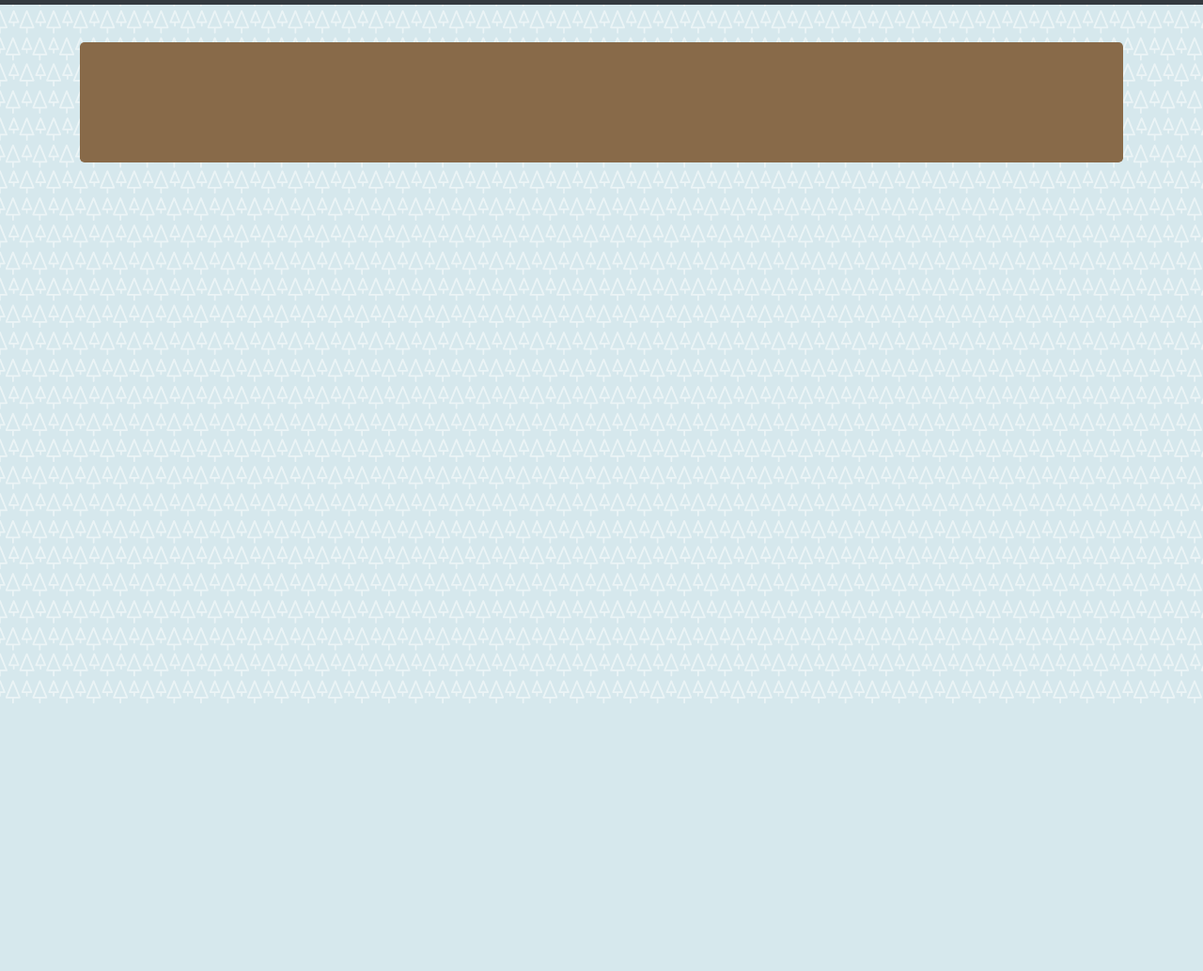
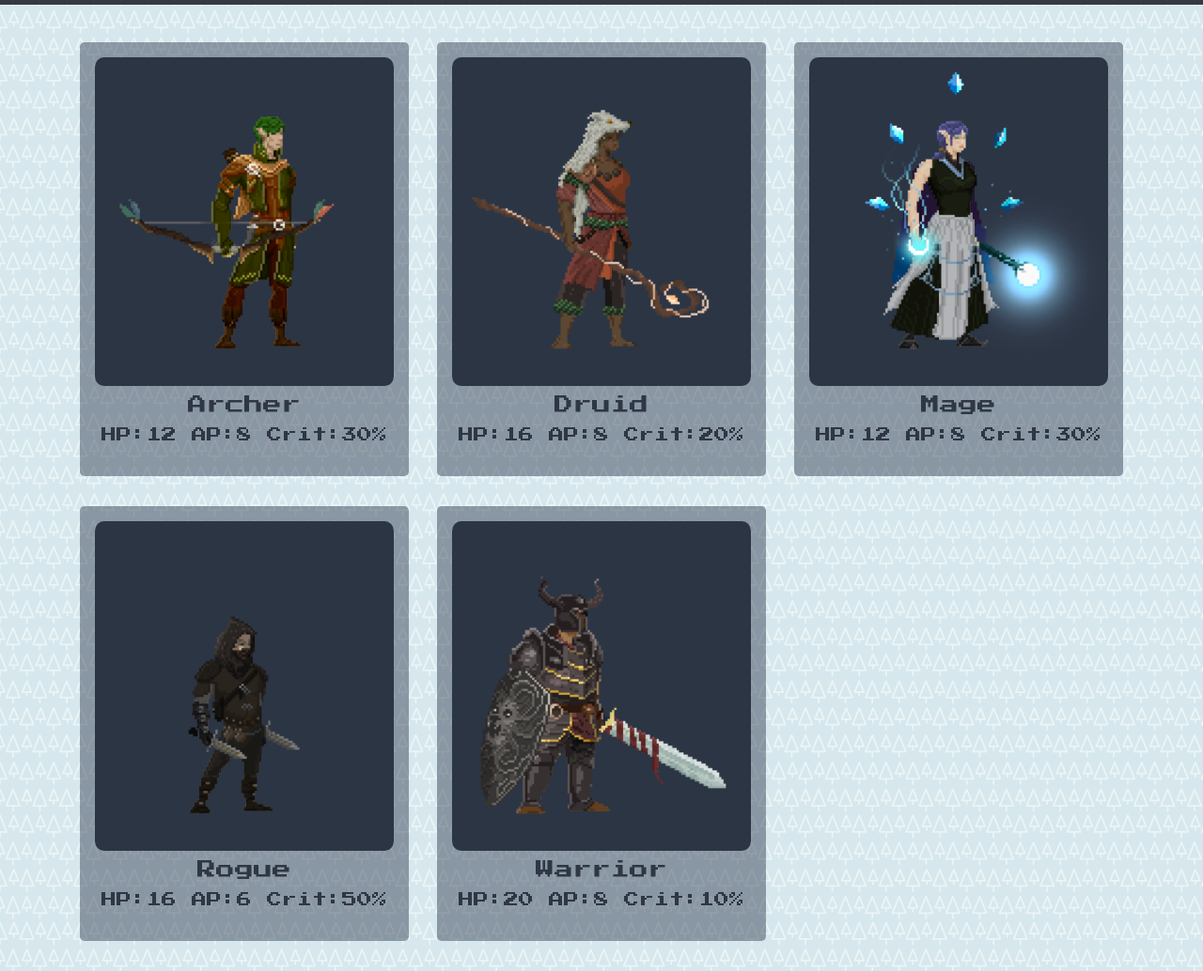
Before and after one commit to Evolatum/RPG, a plain HTML site: page index.html in a window 1280 px wide. Shown: the part 51-1085 px from the top of the page at 94% size. Before the commit the page ends 800 px from the top, so only its background shows below. Drawn offline with nearby package versions, Linux system fonts and the light colour scheme.

Commit message:
Added character displaying with updating stats and tooltips

```diff
--- a/assets/css/style.css
+++ b/assets/css/style.css
@@ -3,6 +3,7 @@
     background-image: url(../images/trees/trees.png);
     background-color: #d6e8ed;
     font-family: 'Press Start 2P', sans-serif;
+    color: #2f3644;
 }
 
 .navbar{
@@ -18,8 +19,18 @@
     margin-top: 6em;
 }
 
-#brownNav{
-    background-color: rgb(136, 106, 73);
+.jumbotron{
+    padding:1em;
+}
+
+.character{
+    background-color: rgba(34, 46, 66, 0.432);
+}
+
+.imgClass{
+    margin:0;
+    margin-bottom: .5em;
+    border-radius: 3%;
 }
 
 #nameShort{
--- a/assets/javascript/game.js
+++ b/assets/javascript/game.js
@@ -1,10 +1,8 @@
 class characterClass{
-    constructor(name, HP, AP, CAP, critMult, critChance, attIcon, specAP, specCD, specIcon){
+    constructor(name, HP, AP, critChance, attIcon, specAP, specCD, specIcon){
         this.name = name;
         this.HP = HP*2;
         this.AP = AP;
-        this.CAP = CAP;
-        this.critMult = critMult;
         this.critChance = critChance;
         this.attIcon = attIcon;
         this.specAP = specAP;
@@ -14,7 +12,7 @@
     get attack(){
         if(this.critChance >= randomNumber(100,1)){
             console.log("CRITICAL!");
-            return randomNumber(this.AP*2)
+            return randomNumber(this.AP)*2;
         } else{
             return randomNumber(this.AP);
         }
@@ -23,19 +21,25 @@
     get specAttack(){
         if(this.critChance >= randomNumber(100,1)){
             console.log("SPEC-CRITICAL!");
-            return randomNumber(this.specAP*2)
+            return randomNumber(this.specAP)*2;
         } else{
             return randomNumber(this.specAP);
         }
     }
+
+    updateHTML(){
+        $("#"+this.name).children("p").children(".HP").text(this.HP);
+        $("#"+this.name).children("p").children(".AP").text(this.AP);
+        $("#"+this.name).children("p").children(".crit").text(this.critChance);
+    }
 }
 
 let characters = [
-    new characterClass("Archer", 8, 8, 8, 3, 20, "far fa-bow-arrow", 16, 4, "far fa-bullseye-arrow"),
-    new characterClass("Warrior", 10, 8, 8, 2, 10, "far fa-sword", 4, 2, "far fa-shield-alt"),
-    new characterClass("Rogue", 8, 4, 4, 3, 50, "far fa-dagger", 20, 6, "far fa-flask-poison"),
-    new characterClass("Mage", 6, 10, 4, 2, 10, "far fa-wand-magic", 16, 4, "far fa-book-spells"),
-    new characterClass("Druid", 8, 8, 8, 2, 10, "far fa-staff", 20, 5, "far fa-paw-claws")
+    new characterClass("Archer", 6, 8, 30, "far fa-bow-arrow", 16, 4, "far fa-bullseye-arrow"),
+    new characterClass("Warrior", 10, 8, 10, "far fa-sword", 4, 2, "far fa-shield-alt"),
+    new characterClass("Rogue", 8, 6, 50, "far fa-dagger", 20, 6, "far fa-flask-poison"),
+    new characterClass("Mage", 6, 8, 30, "far fa-wand-magic", 16, 4, "far fa-book-spells"),
+    new characterClass("Druid", 8, 8, 20, "far fa-staff", 20, 5, "far fa-paw-claws")
 ];
 
 characters[1].specAttack = new function(){
@@ -44,7 +48,7 @@
     console.log("Healed HP");
     if(this.critChance >= randomNumber(100,1)){
         console.log("SPEC-CRITICAL!");
-        return randomNumber(this.specAP*2)
+        return randomNumber(this.specAP)*2;
     } else{
         return randomNumber(this.specAP);
     }
@@ -53,8 +57,13 @@
 console.log("Testing warrior attack: " + characters[1].attack);
 console.log("Testing warrior special attack: " + characters[1].specAttack);
 
+for(let character of characters) character.updateHTML();
 
+//Tooltop Inizialization
+$(function () {
+    $('[data-toggle="tooltip"]').tooltip()
+})
 
 function randomNumber (max=10, min=1){
-    return Math.floor(Math.random() * (max - min)) + min;
+    return Math.floor(Math.random() * (max - min + 1)) + min;
   }
--- a/index.html
+++ b/index.html
@@ -2,7 +2,7 @@
 <html lang="en">
 <head>
     <meta charset="UTF-8">
-    <meta name="viewport" content="width=device-width, initial-scale=1, shrink-to-fit=no">
+    <meta name="viewport" content="width=device-width, initial-scale=.9, shrink-to-fit=no">
     <title>RPG</title>
     <link rel="stylesheet" href="https://stackpath.bootstrapcdn.com/bootstrap/4.3.1/css/bootstrap.min.css" integrity="sha384-ggOyR0iXCbMQv3Xipma34MD+dH/1fQ784/j6cY/iJTQUOhcWr7x9JvoRxT2MZw1T" crossorigin="anonymous">
     <link href="assets/css/style.css" rel="stylesheet" type="text/css">
@@ -24,14 +24,69 @@
         </span>
     </nav>
 
-
     <div class="container" id="mainContent">
         <div class="row">
-            <div class="col-lg">
-                <div class="jumbotron" id="brownNav">
 
+            <div class="col-md-4 col-sm-6">
+                <div class="character jumbotron" id="Archer">
+                    <img class="img-fluid imgClass" src="assets/images/Archer.png" alt="Archer image">
+                    <h5 class="text-center">Archer</h5>
+                    <p class="text-center">
+                        <span data-toggle="tooltip" data-placement="top" title="Hit Points">HP:</span><span class="HP"></span>
+                        <span data-toggle="tooltip" data-placement="top" title="Attack Power">AP:</span><span class="AP"></span>
+                        <span data-toggle="tooltip" data-placement="top" title="Critical Chance (x2)">Crit:</span><span class="crit"></span>%
+                    </p>
                 </div>
             </div>
+
+            <div class="col-md-4 col-sm-6">
+                <div class="character jumbotron" id="Druid">
+                    <img class="img-fluid imgClass" src="assets/images/Druid.png" alt="Druid image">
+                    <h5 class="text-center">Druid</h5>
+                    <p class="text-center">
+                        <span data-toggle="tooltip" data-placement="top" title="Hit Points">HP:</span><span class="HP"></span>
+                        <span data-toggle="tooltip" data-placement="top" title="Attack Power">AP:</span><span class="AP"></span>
+                        <span data-toggle="tooltip" data-placement="top" title="Critical Chance (x2)">Crit:</span><span class="crit"></span>%
+                    </p>
+                </div>
+            </div>
+
+            <div class="col-md-4 col-sm-6">
+                <div class="character jumbotron" id="Mage">
+                    <img class="img-fluid imgClass" src="assets/images/Mage.png" alt="Mage image">
+                    <h5 class="text-center">Mage</h5>
+                    <p class="text-center">
+                        <span data-toggle="tooltip" data-placement="top" title="Hit Points">HP:</span><span class="HP"></span>
+                        <span data-toggle="tooltip" data-placement="top" title="Attack Power">AP:</span><span class="AP"></span>
+                        <span data-toggle="tooltip" data-placement="top" title="Critical Chance (x2)">Crit:</span><span class="crit"></span>%
+                    </p>
+                </div>
+            </div>
+
+            <div class="col-md-4 col-sm-6">
+                <div class="character jumbotron" id="Rogue">
+                    <img class="img-fluid imgClass" src="assets/images/Rogue.png" alt="Rogue image">
+                    <h5 class="text-center">Rogue</h5>
+                    <p class="text-center">
+                        <span data-toggle="tooltip" data-placement="top" title="Hit Points">HP:</span><span class="HP"></span>
+                        <span data-toggle="tooltip" data-placement="top" title="Attack Power">AP:</span><span class="AP"></span>
+                        <span data-toggle="tooltip" data-placement="top" title="Critical Chance (x2)">Crit:</span><span class="crit"></span>%
+                    </p>
+                </div>
+            </div>
+
+            <div class="col-md-4 col-sm-6">
+                <div class="character jumbotron" id="Warrior">
+                    <img class="img-fluid imgClass" src="assets/images/Warrior.png" alt="Warrior image">
+                    <h5 class="text-center">Warrior</h5>
+                    <p class="text-center">
+                        <span data-toggle="tooltip" data-placement="top" title="Hit Points">HP:</span><span class="HP"></span>
+                        <span data-toggle="tooltip" data-placement="top" title="Attack Power">AP:</span><span class="AP"></span>
+                        <span data-toggle="tooltip" data-placement="top" title="Critical Chance (x2)">Crit:</span><span class="crit"></span>%
+                    </p>
+                </div>
+            </div>
+
         </div>
     </div>
 
```
Also changed, not shown: assets/images/Archer.png (added), assets/images/Druid.png (added), assets/images/Mage.png (added), assets/images/Rogue.png (added), assets/images/Warrior.png (added).
